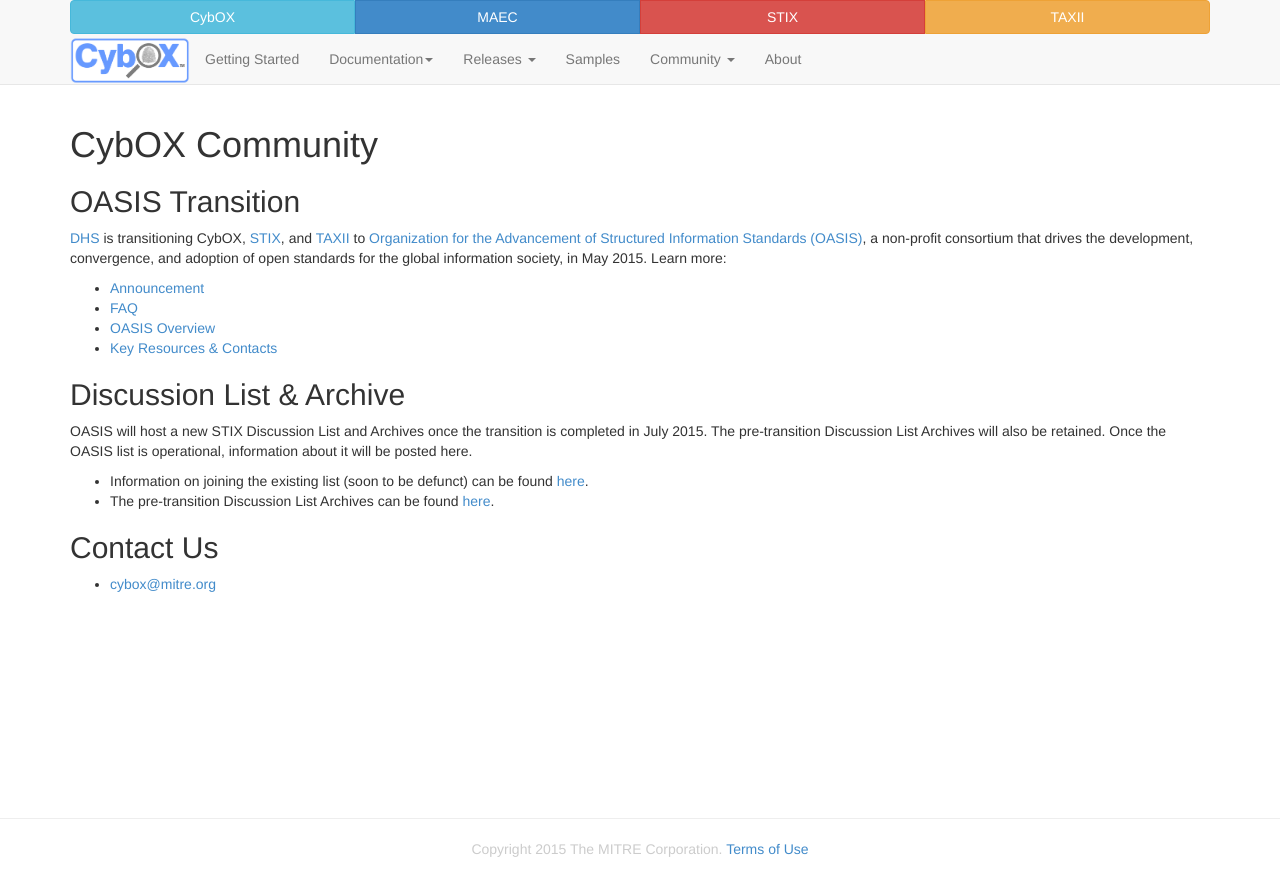
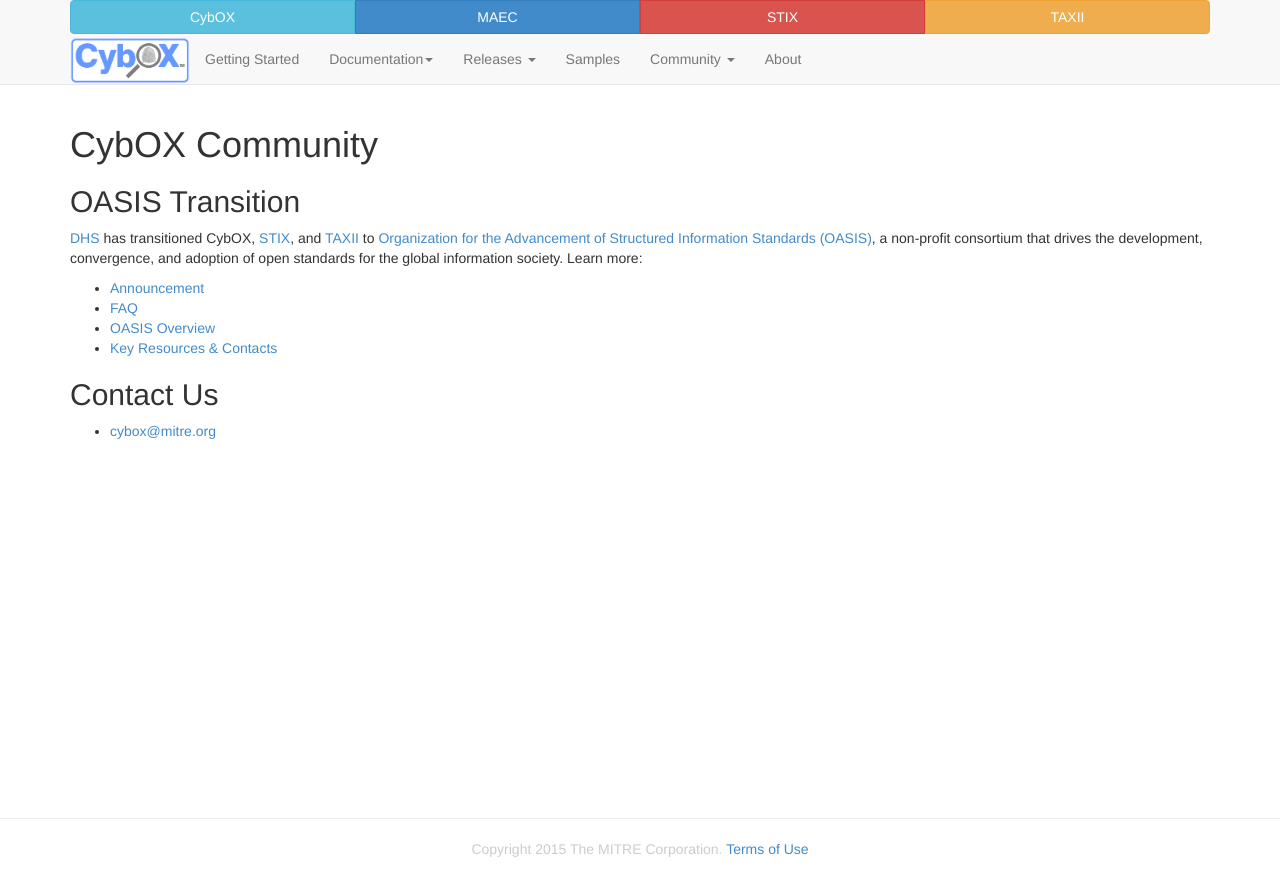
Before and after one commit to CybOXProject/cyboxproject.github.io, a Jekyll site: the page built from community/index.md, in a window 1280 px wide. Shown: the top 896 px of the page. Built offline with Jekyll 4.4.1, drawn with Linux system fonts in a browser that asks for light colours; Markdown is read by kramdown in place of the engine named in the settings.

Commit message:
Removed discussion list stuff

```diff
--- a/community/index.md
+++ b/community/index.md
@@ -5,18 +5,12 @@
 
 
 ##OASIS Transition
-[DHS](http://www.dhs.gov/office-cybersecurity-and-communications/) is transitioning CybOX, [STIX](https://github.com/STIXProject/), and [TAXII](https://github.com/TAXIIProject/) to [Organization for the Advancement of Structured Information Standards (OASIS)](https://www.oasis-open.org/), a non-profit consortium that drives the development, convergence, and adoption of open standards for the global information society, in May 2015. Learn more:
+[DHS](http://www.dhs.gov/office-cybersecurity-and-communications/) has transitioned CybOX, [STIX](https://github.com/STIXProject/), and [TAXII](https://github.com/TAXIIProject/) to [Organization for the Advancement of Structured Information Standards (OASIS)](https://www.oasis-open.org/), a non-profit consortium that drives the development, convergence, and adoption of open standards for the global information society. Learn more:
 
 * [Announcement](http://stixproject.tumblr.com/post/117006597637/dhs-leads-effort-to-transition-automated)
 * [FAQ](https://stixproject.github.io/oasis-faq.pdf)
 * [OASIS Overview](https://stixproject.github.io/stix-at-oasis.pdf)
 * [Key Resources & Contacts](https://stixproject.github.io/oasis-cti-info.html)
 
-##Discussion List & Archive
-OASIS will host a new STIX Discussion List and Archives once the transition is completed in July 2015. The pre-transition Discussion List Archives will also be retained. Once the OASIS list is operational, information about it will be posted here.
-
-* Information on joining the existing list (soon to be defunct) can be found [here](http://cybox.mitre.org/community/registration.html).
-* The pre-transition Discussion List Archives can be found [here](http://making-security-measurable.1364806.n2.nabble.com/CybOX-Discussion-List-Archive-f7579263.html).
-
 ##Contact Us
 * [cybox@mitre.org](mailto:cybox@mitre.org)
```
